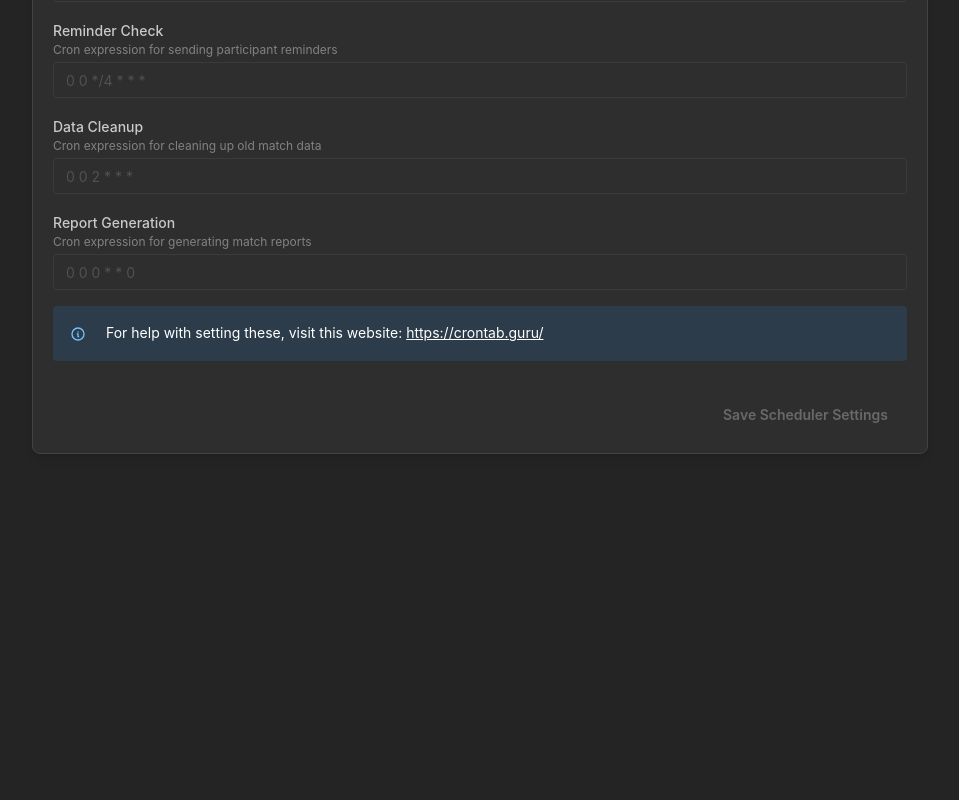
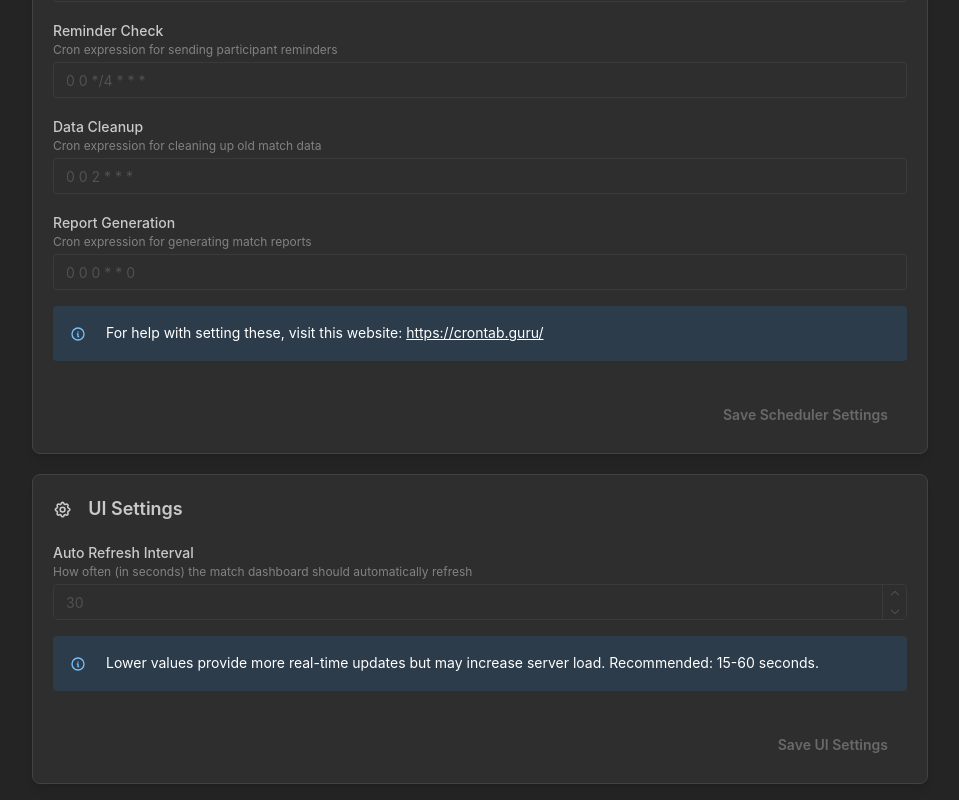
Before and after one commit to slamanna212/MatchExec, a Next.js app: page /settings in a window 1280 px wide. Shown: the part 961-1761 px from the top of the page, without its empty margins (285-1244 px from the left). Before the commit the page ends 1431 px from the top, so only its background shows below. Built offline with nearby package versions, Linux system fonts and the light colour scheme.

Commit message:
auto refresh dashboard

```diff
--- /dev/null
+++ b/src/app/api/settings/ui/route.ts
@@ -0,0 +1,50 @@
+import { NextRequest, NextResponse } from 'next/server';
+import { getDbInstance } from '../../../../lib/database-init';
+
+export async function GET() {
+  try {
+    const db = await getDbInstance();
+
+    const settings = await db.get(`
+      SELECT * FROM ui_settings WHERE id = 1
+    `);
+
+    return NextResponse.json(settings || { auto_refresh_interval_seconds: 30 });
+  } catch (error) {
+    console.error('Error fetching UI settings:', error);
+    return NextResponse.json(
+      { error: 'Failed to fetch UI settings' },
+      { status: 500 }
+    );
+  }
+}
+
+export async function PUT(request: NextRequest) {
+  try {
+    const db = await getDbInstance();
+    const body = await request.json();
+    const { auto_refresh_interval_seconds } = body;
+
+    // Validate input
+    if (!auto_refresh_interval_seconds || auto_refresh_interval_seconds < 5 || auto_refresh_interval_seconds > 300) {
+      return NextResponse.json(
+        { error: 'Auto refresh interval must be between 5 and 300 seconds' },
+        { status: 400 }
+      );
+    }
+
+    // Update or insert UI settings
+    await db.run(`
+      INSERT OR REPLACE INTO ui_settings (id, auto_refresh_interval_seconds, updated_at)
+      VALUES (1, ?, CURRENT_TIMESTAMP)
+    `, [auto_refresh_interval_seconds]);
+
+    return NextResponse.json({ message: 'UI settings updated successfully' });
+  } catch (error) {
+    console.error('Error updating UI settings:', error);
+    return NextResponse.json(
+      { error: 'Failed to update UI settings' },
+      { status: 500 }
+    );
+  }
+}
--- a/src/app/settings/page.tsx
+++ b/src/app/settings/page.tsx
@@ -3,7 +3,7 @@
 import { Card, Text, Stack, TextInput, Button, Group, PasswordInput, Alert, NumberInput } from '@mantine/core';
 import { useForm } from '@mantine/form';
 import { useEffect, useState } from 'react';
-import { IconInfoCircle, IconClock } from '@tabler/icons-react';
+import { IconInfoCircle, IconClock, IconSettings } from '@tabler/icons-react';
 
 interface DiscordSettings {
   application_id?: string;
@@ -22,12 +22,18 @@ interface SchedulerSettings {
   report_generation_cron: string;
 }
 
+interface UISettings {
+  auto_refresh_interval_seconds: number;
+}
+
 export default function SettingsPage() {
   const [loading, setLoading] = useState(false);
   const [saving, setSaving] = useState(false);
   const [schedulerSaving, setSchedulerSaving] = useState(false);
+  const [uiSaving, setUiSaving] = useState(false);
   const [message, setMessage] = useState<{ type: 'success' | 'error'; text: string } | null>(null);
   const [schedulerMessage, setSchedulerMessage] = useState<{ type: 'success' | 'error'; text: string } | null>(null);
+  const [uiMessage, setUiMessage] = useState<{ type: 'success' | 'error'; text: string } | null>(null);
 
   const form = useForm<DiscordSettings>({
     initialValues: {
@@ -50,13 +56,20 @@ export default function SettingsPage() {
     },
   });
 
+  const uiForm = useForm<UISettings>({
+    initialValues: {
+      auto_refresh_interval_seconds: 30,
+    },
+  });
+
   useEffect(() => {
     async function fetchSettings() {
       setLoading(true);
       try {
-        const [discordResponse, schedulerResponse] = await Promise.all([
+        const [discordResponse, schedulerResponse, uiResponse] = await Promise.all([
           fetch('/api/settings/discord'),
-          fetch('/api/settings/scheduler')
+          fetch('/api/settings/scheduler'),
+          fetch('/api/settings/ui')
         ]);
 
         if (discordResponse.ok) {
@@ -77,6 +90,11 @@ export default function SettingsPage() {
         if (schedulerResponse.ok) {
           const schedulerData = await schedulerResponse.json();
           schedulerForm.setValues(schedulerData);
+        }
+
+        if (uiResponse.ok) {
+          const uiData = await uiResponse.json();
+          uiForm.setValues(uiData);
         }
       } catch (error) {
         console.error('Error fetching settings:', error);
@@ -134,6 +152,31 @@ export default function SettingsPage() {
       setSchedulerMessage({ type: 'error', text: 'An error occurred while saving scheduler settings.' });
     } finally {
       setSchedulerSaving(false);
+    }
+  };
+
+  const handleUISubmit = async (values: UISettings) => {
+    setUiSaving(true);
+    setUiMessage(null);
+
+    try {
+      const response = await fetch('/api/settings/ui', {
+        method: 'PUT',
+        headers: { 'Content-Type': 'application/json' },
+        body: JSON.stringify(values),
+      });
+
+      if (response.ok) {
+        setUiMessage({ type: 'success', text: 'UI settings saved successfully!' });
+      } else {
+        const errorData = await response.json();
+        setUiMessage({ type: 'error', text: errorData.error || 'Failed to save UI settings.' });
+      }
+    } catch (error) {
+      console.error('Error saving UI settings:', error);
+      setUiMessage({ type: 'error', text: 'An error occurred while saving UI settings.' });
+    } finally {
+      setUiSaving(false);
     }
   };
 
@@ -314,6 +357,45 @@ export default function SettingsPage() {
             </form>
           </Card>
 
+          <Card shadow="sm" padding="lg" radius="md" withBorder>
+            <Group mb="md">
+              <IconSettings size="1.2rem" />
+              <Text size="lg" fw={600}>UI Settings</Text>
+            </Group>
+
+            {uiMessage && (
+              <Alert color={uiMessage.type === 'success' ? 'green' : 'red'} mb="md">
+                {uiMessage.text}
+              </Alert>
+            )}
+
+            <form onSubmit={uiForm.onSubmit(handleUISubmit)}>
+              <Stack gap="md">
+                <NumberInput
+                  label="Auto Refresh Interval"
+                  placeholder="30"
+                  description="How often (in seconds) the match dashboard should automatically refresh"
+                  min={5}
+                  max={300}
+                  {...uiForm.getInputProps('auto_refresh_interval_seconds')}
+                  disabled={loading}
+                />
+
+                <Alert color="blue" icon={<IconInfoCircle size="1rem" />}>
+                  <Text size="sm">
+                    Lower values provide more real-time updates but may increase server load. Recommended: 15-60 seconds.
+                  </Text>
+                </Alert>
+
+                <Group justify="flex-end" mt="lg">
+                  <Button type="submit" loading={uiSaving} disabled={loading}>
+                    Save UI Settings
+                  </Button>
+                </Group>
+              </Stack>
+            </form>
+          </Card>
+
         </Stack>
       </Stack>
     </div>
--- a/src/components/match-dashboard.tsx
+++ b/src/components/match-dashboard.tsx
@@ -75,12 +75,37 @@ export function MatchDashboard() {
   const [signupConfig, setSignupConfig] = useState<SignupConfig | null>(null);
   const [assignPlayersModalOpen, setAssignPlayersModalOpen] = useState(false);
   const [selectedMatchForAssignment, setSelectedMatchForAssignment] = useState<MatchWithGame | null>(null);
+  const [refreshInterval, setRefreshInterval] = useState(30); // default 30 seconds
   const { colorScheme } = useMantineColorScheme();
 
+  // Fetch UI settings on component mount
   useEffect(() => {
+    const fetchUISettings = async () => {
+      try {
+        const response = await fetch('/api/settings/ui');
+        if (response.ok) {
+          const uiSettings = await response.json();
+          setRefreshInterval(uiSettings.auto_refresh_interval_seconds || 30);
+        }
+      } catch (error) {
+        console.error('Error fetching UI settings:', error);
+      }
+    };
+
     fetchMatches();
     fetchGames();
+    fetchUISettings();
   }, []);
+
+  // Set up auto-refresh with configurable interval
+  useEffect(() => {
+    const intervalId = setInterval(() => {
+      fetchMatches();
+    }, refreshInterval * 1000);
+
+    // Cleanup interval on unmount or when refreshInterval changes
+    return () => clearInterval(intervalId);
+  }, [refreshInterval]);
 
   const fetchMatches = async () => {
     try {
@@ -211,6 +236,18 @@ export function MatchDashboard() {
     setDetailsModalOpen(true);
     fetchParticipants(match.id);
   };
+
+  // Auto-refresh participants when details modal is open
+  useEffect(() => {
+    if (detailsModalOpen && selectedMatch) {
+      // Use the same refresh interval for participants
+      const participantsInterval = setInterval(() => {
+        fetchParticipants(selectedMatch.id);
+      }, refreshInterval * 1000);
+
+      return () => clearInterval(participantsInterval);
+    }
+  }, [detailsModalOpen, selectedMatch, refreshInterval]);
 
   const handleDeleteMatch = async (matchId: string) => {
     try {
```
Also changed, not shown: 1 other file (tests, documents, lock files or other folders).
